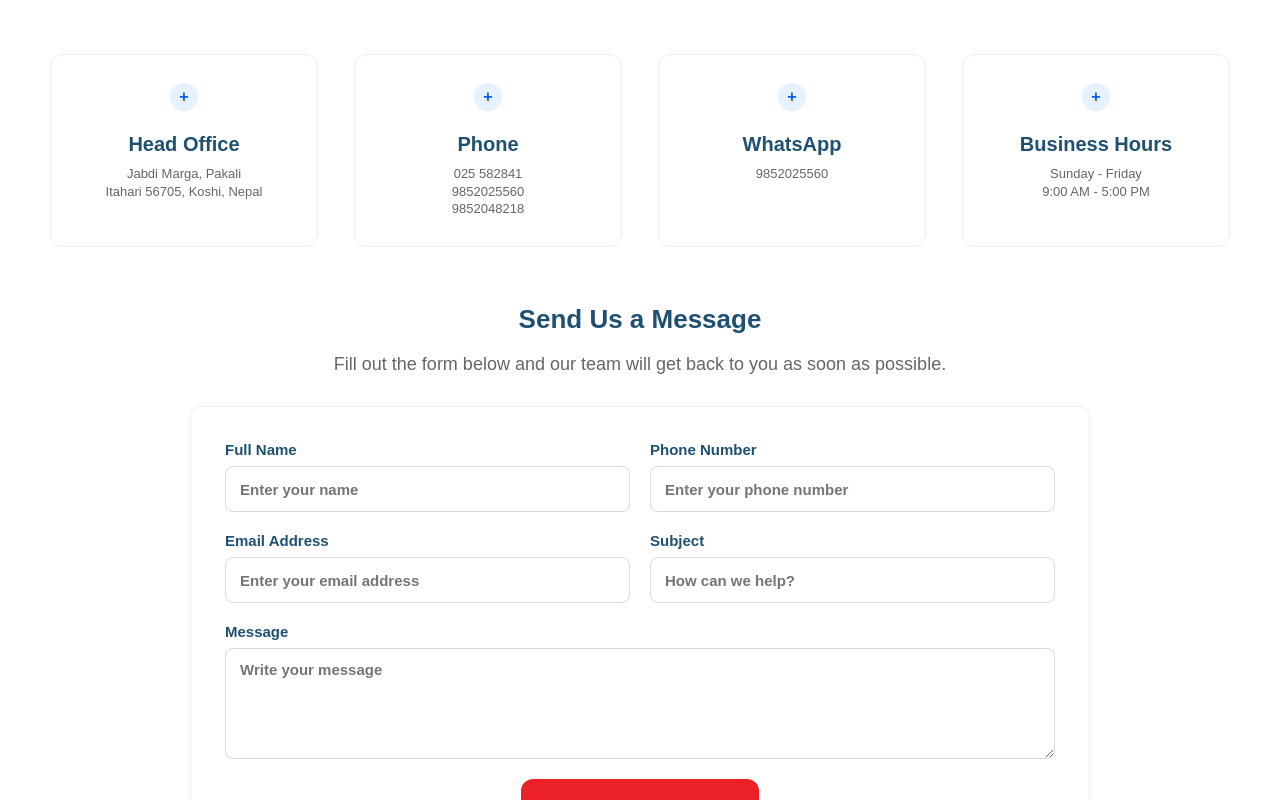
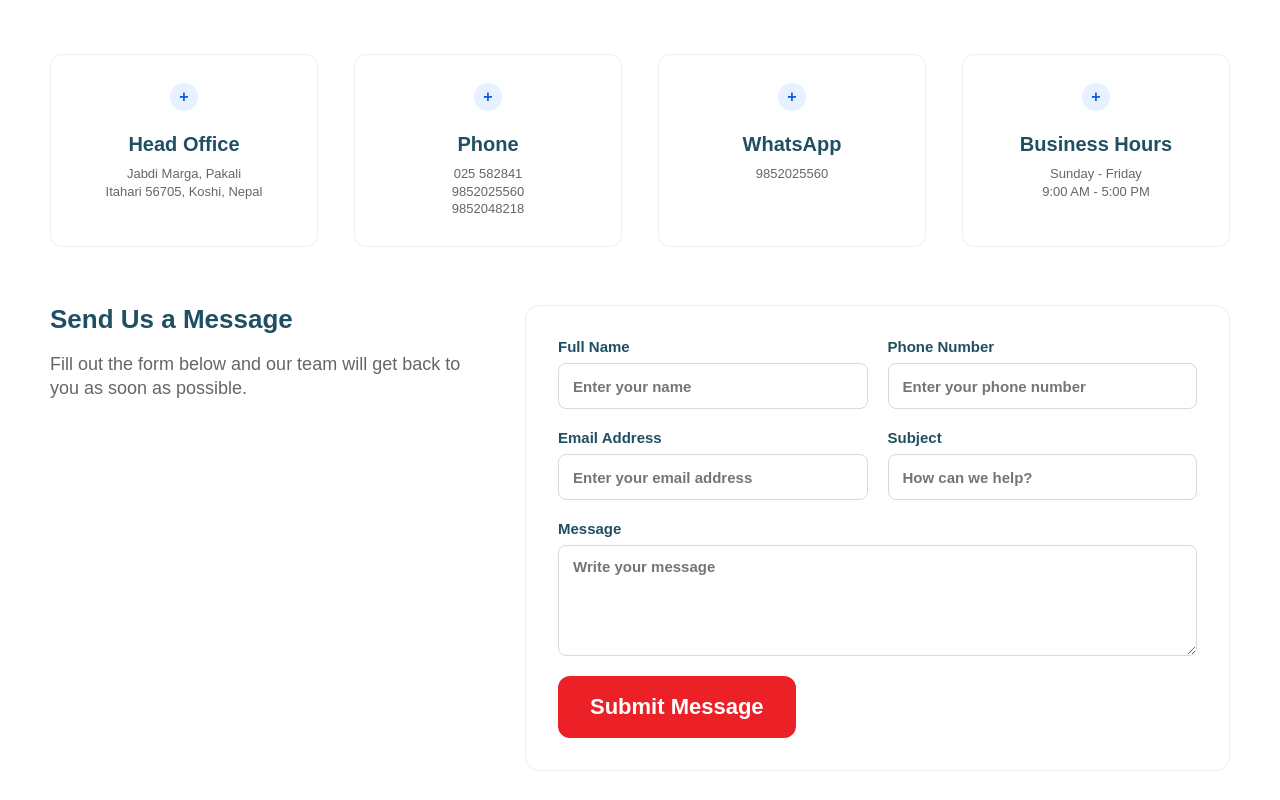
Before and after one commit to akritigiri3/SagarFeeds, a React (Vite) app in the folder frontend/: page /contact in a window 1280 px wide. Shown: the part 340-1140 px from the top of the page. Built offline with nearby package versions, Linux system fonts and the light colour scheme.

Commit message:
Updated Frontend

```diff
--- a/frontend/src/App.css
+++ b/frontend/src/App.css
@@ -1,9 +1,9 @@
 :root {
   --red: #ed1c24;
   --footer-red: #ec2027;
-  --blue: #1e5171;
+  --blue: #1f566e;
   --blue-soft: #7fa0ae;
-  --ink: #1e5171;
+  --ink: #204f64;
   --text: #666666;
   --muted: #7d7d7d;
   --white: #ffffff;
@@ -56,7 +56,6 @@ h2,
 h3 {
   color: var(--ink);
   line-height: 1.12;
-  font-weight: 700;
 }
 
 p {
@@ -85,7 +84,7 @@ p {
 .centered > h2,
 .split h2 {
   font-size: 25px;
-  font-weight: 700;
+  font-weight: 800;
   margin-bottom: 20px;
 }
 
@@ -125,7 +124,7 @@ p {
 .site-header nav a {
   color: var(--ink);
   font-size: 16px;
-  font-weight: 700;
+  font-weight: 800;
   position: relative;
   transition: color 180ms ease, transform 180ms ease;
 }
@@ -193,7 +192,7 @@ p {
 .hero-content h1 {
   color: var(--white);
   font-size: clamp(42px, 6vw, 62px);
-  font-weight: 700;
+  font-weight: 800;
   margin-bottom: 22px;
   max-width: 820px;
 }
@@ -201,7 +200,7 @@ p {
 .hero-content h2 {
   color: var(--white);
   font-size: clamp(24px, 3vw, 34px);
-  font-weight: 700;
+  font-weight: 800;
   margin-bottom: 18px;
   max-width: 820px;
 }
@@ -225,7 +224,7 @@ p {
   border-radius: 12px;
   display: inline-flex;
   font-size: 22px;
-  font-weight: 700;
+  font-weight: 800;
   gap: 16px;
   justify-content: center;
   min-height: 62px;
@@ -299,7 +298,6 @@ p {
   color: var(--ink);
   display: block;
   font-size: 24px;
-  font-weight: 700;
   line-height: 1;
 }
 
@@ -344,7 +342,7 @@ p {
   color: var(--ink);
   display: inline-flex;
   font-size: 23px;
-  font-weight: 700;
+  font-weight: 800;
   gap: 14px;
   margin-top: 28px;
   transition: color 180ms ease, transform 180ms ease;
@@ -371,7 +369,7 @@ p {
 
 .feature-card h3 {
   font-size: 18px;
-  font-weight: 700;
+  font-weight: 800;
 }
 
 .feature-card p {
@@ -398,7 +396,7 @@ p {
 .dark-band h2 {
   color: var(--white);
   font-size: 30px;
-  font-weight: 700;
+  font-weight: 800;
 }
 
 .cta-band p,
@@ -451,7 +449,7 @@ p {
   color: #145fe8;
   display: inline-flex;
   font-size: 22px;
-  font-weight: 700;
+  font-weight: 800;
   height: 46px;
   justify-content: center;
   width: 46px;
@@ -461,7 +459,7 @@ p {
   color: var(--ink);
   display: inline-block;
   font-size: 58px;
-  font-weight: 700;
+  font-weight: 800;
   margin-bottom: 18px;
 }
 
@@ -520,7 +518,7 @@ p {
   color: var(--ink);
   cursor: pointer;
   font-size: 20px;
-  font-weight: 700;
+  font-weight: 800;
   min-width: 210px;
   padding: 18px 28px;
 }
@@ -541,6 +539,9 @@ p {
   border: 1px solid var(--line);
   border-radius: 14px;
   overflow: hidden;
+  display: flex;
+  flex-direction: column;
+  width: 100%;
 }
 
 .product-card img {
@@ -548,11 +549,17 @@ p {
   height: 232px;
   object-fit: cover;
   width: 100%;
+  margin: 0;
+  padding: 0;
+  border: none;
+  flex-shrink: 0;
+  min-width: 100%;
 }
 
 .product-card div {
   min-height: 280px;
   padding: 22px 28px 34px;
+  width: 100%;
 }
 
 .product-card h2 {
@@ -580,13 +587,19 @@ p {
   color: var(--muted);
   font-size: 14px;
   line-height: 1.2;
+  padding-left: 20px;
+  margin-bottom: 8px;
+  position: relative;
 }
 
 .product-card li::before,
 .network-copy li::before {
   color: #16905e;
-  content: "v ";
+  content: "✓";
   font-weight: 800;
+  margin-right: 8px;
+  position: absolute;
+  left: 0;
 }
 
 .reach-grid {
@@ -607,7 +620,7 @@ p {
   color: var(--ink);
   display: flex;
   font-size: 18px;
-  font-weight: 700;
+  font-weight: 800;
   gap: 30px;
   min-height: 70px;
   padding: 20px 22px;
@@ -620,7 +633,7 @@ p {
   border-radius: 50%;
   color: #145fe8;
   display: inline-flex;
-  font-weight: 700;
+  font-weight: 800;
   height: 28px;
   justify-content: center;
   width: 28px;
@@ -780,46 +793,38 @@ p {
 }
 
 .contact-form-section {
+  align-items: start;
   display: grid;
-  gap: 30px;
-  grid-template-columns: 1fr;
+  gap: 52px;
+  grid-template-columns: minmax(260px, 0.75fr) minmax(0, 1.25fr);
   padding-top: 0;
 }
 
-.contact-form-heading {
-  margin: 0 auto;
-  max-width: 720px;
-  text-align: center;
-}
-
-.contact-form-heading h2 {
+.contact-form-section h2 {
   font-size: 26px;
-  font-weight: 700;
+  font-weight: 800;
   margin-bottom: 18px;
 }
 
-.contact-form-heading p {
+.contact-form-section p {
   font-size: 18px;
 }
 
 .contact-form {
   background: var(--white);
   border: 1px solid var(--line);
-  border-radius: 10px;
+  border-radius: 14px;
   display: grid;
   gap: 20px;
   grid-template-columns: repeat(2, minmax(0, 1fr));
-  margin: 0 auto;
-  max-width: 900px;
-  padding: 34px;
-  width: 100%;
+  padding: 32px;
 }
 
 .contact-form label {
   color: var(--ink);
   display: grid;
   font-size: 15px;
-  font-weight: 600;
+  font-weight: 800;
   gap: 8px;
 }
 
@@ -854,7 +859,7 @@ p {
   border-color: var(--footer-red);
   color: var(--white);
   cursor: pointer;
-  justify-self: center;
+  justify-self: start;
   min-width: 220px;
 }
 
```
